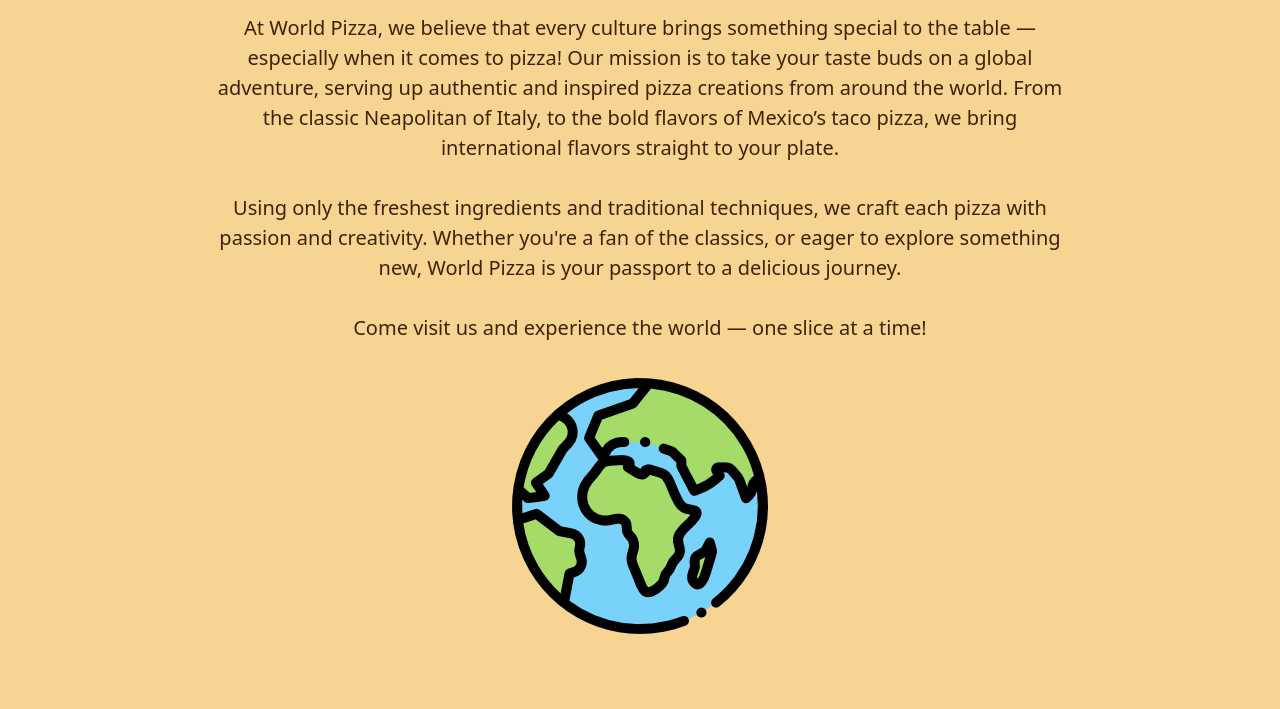
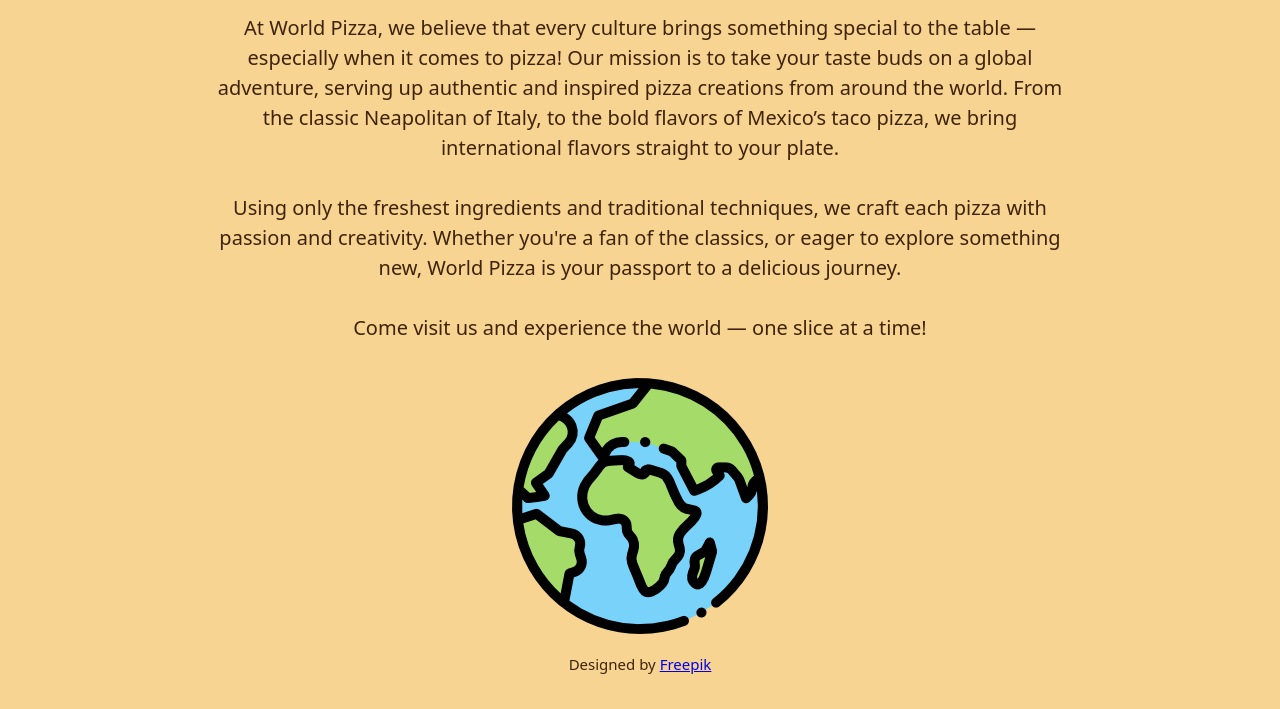
Before and after one commit to deepend15/odin-restaurant-page, a website built with webpack: page src/template.html in a window 1280 px wide. Both pictures are taken after a click on the button "About". Shown: the part 175-884 px from the top of the page. Before the commit the page ends 844 px from the top, so only its background shows below. Built offline with nearby package versions, Linux system fonts and the light colour scheme.

Commit message:
Add 'about' page icon credit

```diff
--- a/src/about.js
+++ b/src/about.js
@@ -18,9 +18,19 @@
     const aboutTextP3 = document.createElement("p");
     aboutTextP3.textContent = `Come visit us and experience the world — one slice at a time!`;
     aboutTextContainer.appendChild(aboutTextP3);
+    const aboutImgContainer = document.createElement("div");
+    aboutImgContainer.classList.add("about-img-container");
+    contentDiv.appendChild(aboutImgContainer);
     const img = document.createElement("img");
     img.setAttribute("src", worldImage);
     img.setAttribute("alt", "An animated image of planet Earth.");
     img.classList.add("about-img");
-    contentDiv.appendChild(img);
+    aboutImgContainer.appendChild(img);
+    const imgCredit = document.createElement("p");
+    imgCredit.textContent = `Designed by `;
+    aboutImgContainer.appendChild(imgCredit);
+    const freepikLink = document.createElement("a");
+    freepikLink.href = "https://www.freepik.com/icon/planet-earth_921490#fromView=search&page=1&position=0&uuid=e9232251-7115-4d9e-8a91-59ce2f4ac6d4";
+    freepikLink.textContent = `Freepik`;
+    imgCredit.appendChild(freepikLink);
 }
--- a/src/styles.css
+++ b/src/styles.css
@@ -117,3 +117,10 @@
     text-align: center;
     line-height: 1.5;
 }
+
+.about-img-container {
+    display: grid;
+    place-items: center;
+    gap: 2rem;
+    font-size: 1.5rem;
+}
```
